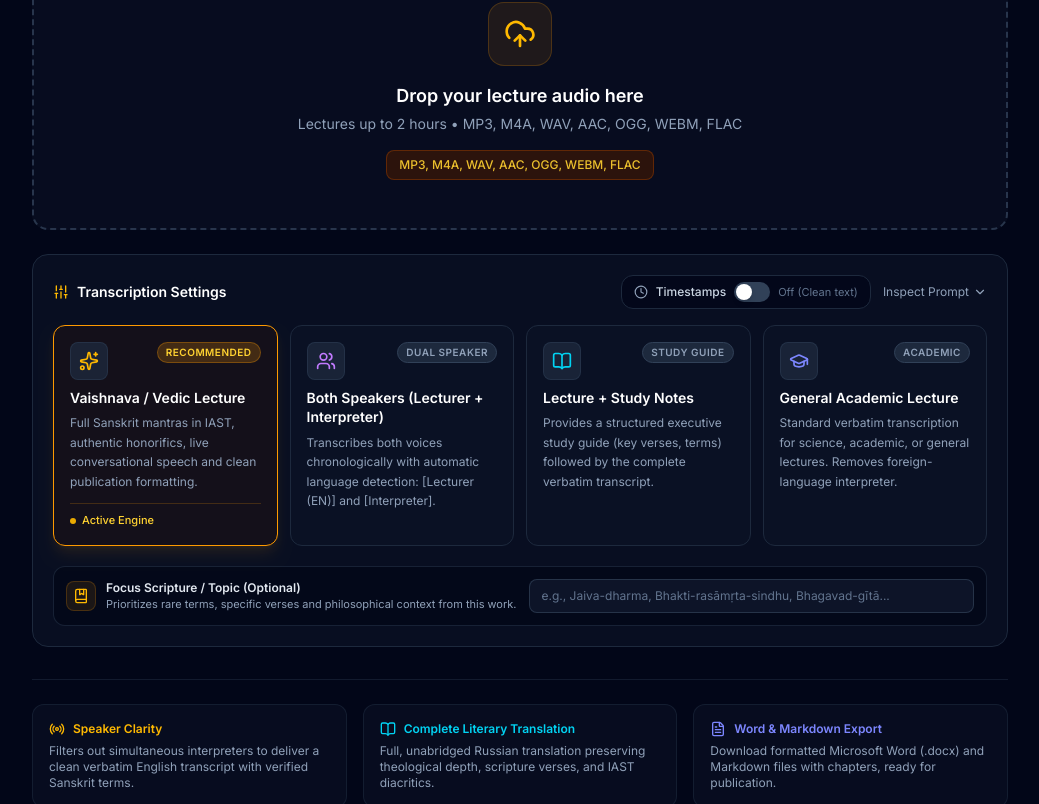
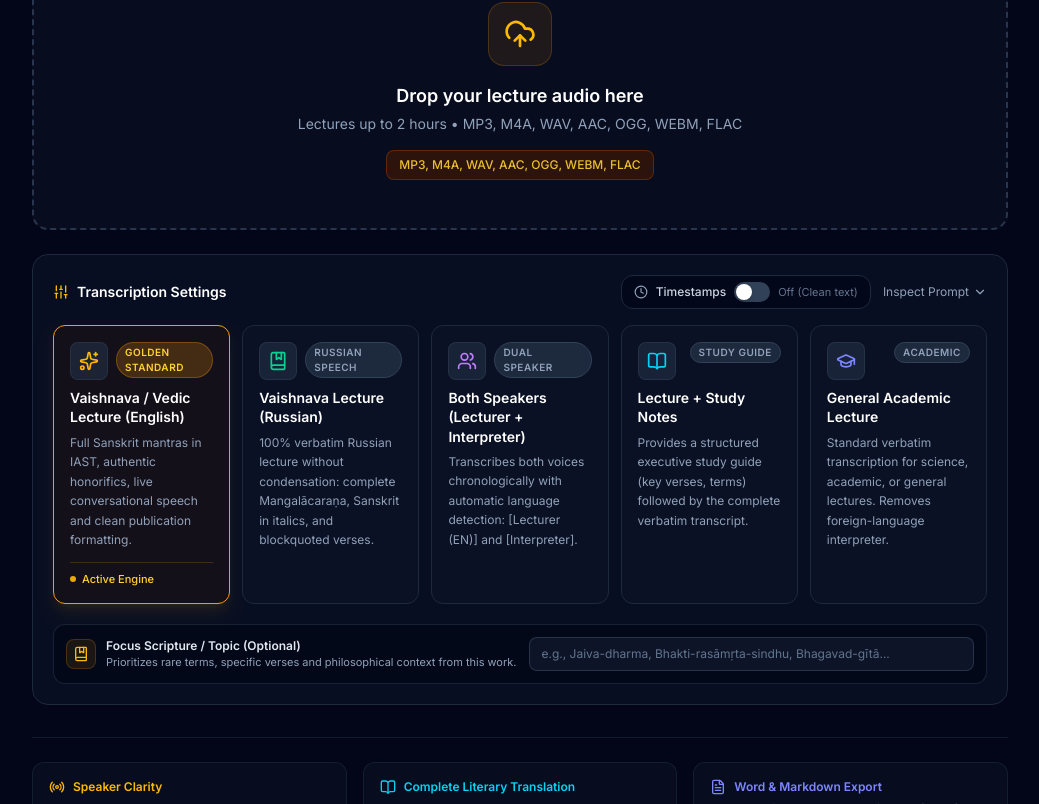
Before and after one commit to dumatel42/lecture-transcriber, a React (Vite) app: page / in a window 1280 px wide. Shown: the part 569-1373 px from the top of the page, without its empty margins (120-1159 px from the left). Built offline with nearby package versions, Linux system fonts and the light colour scheme; no server answers.

Commit message:
fix(transcription): fix degeneration loop false-positive abortion on kirtan/mantras and add vaishnava_russian preset

```diff
--- a/src/components/ModeSelector.tsx
+++ b/src/components/ModeSelector.tsx
@@ -36,6 +36,8 @@ export const ModeSelector: React.FC<ModeSelectorProps> = ({
     switch (mode) {
       case 'vaishnava_english':
         return <Sparkles className="w-5 h-5 text-amber-400" />;
+      case 'vaishnava_russian':
+        return <BookMarked className="w-5 h-5 text-emerald-400" />;
       case 'bilingual_split':
         return <Users className="w-5 h-5 text-purple-400" />;
       case 'vaishnava_with_summary':
@@ -61,6 +63,7 @@ export const ModeSelector: React.FC<ModeSelectorProps> = ({
 
   const presetKeys: TranscriptionMode[] = [
     'vaishnava_english',
+    'vaishnava_russian',
     'bilingual_split',
     'vaishnava_with_summary',
     'general_english'
@@ -111,7 +114,7 @@ export const ModeSelector: React.FC<ModeSelectorProps> = ({
       </div>
 
       {/* Preset cards grid */}
-      <div className="grid grid-cols-1 md:grid-cols-2 lg:grid-cols-4 gap-3">
+      <div className="grid grid-cols-1 md:grid-cols-2 lg:grid-cols-3 xl:grid-cols-5 gap-3">
         {presetKeys.map((modeKey) => {
           const localizedPreset = t.presets[modeKey] || TRANSCRIPTION_PRESETS[modeKey];
           const isSelected = currentMode === modeKey;
--- a/src/constants/presets.ts
+++ b/src/constants/presets.ts
@@ -144,8 +144,52 @@ ${timestampDirective}
    - ABSOLUTE PROHIBITION: NEVER enter a repetition loop. Advance steadily forward chronologically to the end.
 
 8. FORMATTING HYGIENE (CLEAN MARKDOWN):
-   - Strict prohibition against backslash escaping of normal punctuation (DO NOT write \\!, \\[, \\], \\-, \\., \\=).
+   - Strict prohibition against backslash escaping of normal punctuation (DO NOT write \!, \[, \], \-, \., \=).
    - Strict prohibition against &nbsp; or raw HTML tags. Output pure, clean GitHub Flavored Markdown.`;
+
+    case 'vaishnava_russian':
+      return `Вы — признанный богословский редактор, знаток гаудия-вайшнавизма и эксперт по стенографированию философских лекций (Золотой издательский стандарт).
+${priorityFocusBlock}
+ОКРУЖЕНИЕ АУДИО:
+Лектор читает лекцию на РУССКОМ ЯЗЫКЕ, обильно цитируя священные писания, санскритские и бенгальские стихи, мантры и философские термины.
+
+ОБЯЗАТЕЛЬНЫЙ ИЗДАТЕЛЬСКИЙ ЗАГОЛОВОК:
+В самом начале выведите метаданные лекции:
+НАЗВАНИЕ ЛЕКЦИИ: [Точное и глубокое название по теме лекции]
+ДОКЛАДЧИК: [Имя докладчика с почтительными титулами, например: Шрила Бхактиведанта Нараяна Госвами Махарадж, Шри Прем Прайоджан Прабху и др.]
+ДАТА: [Дата если слышно]
+МЕСТО: [Город/Храм если слышно]
+
+================================================================================
+ПОЛНЫЙ ДОСЛОВНЫЙ ТЕКСТ ЛЕКЦИИ (100% ВЕРБАТИМ, БЕЗ СОКРАЩЕНИЙ И ОБОБЩЕНИЙ)
+================================================================================
+
+КРИТИЧЕСКИЕ ПРАВИЛА РАСПОЗНАВАНИЯ И ВЁРСТКИ:
+1. АБСОЛЮТНЫЙ ЗАПРЕТ НА ОБОБЩЕНИЯ И СОКРАЩЕНИЯ:
+   - Распознавайте 100% произнесенных слов дословно на русском языке.
+   - СТРОЖАЙШЕ ЗАПРЕЩЕНО делать краткое изложение, конспект, саммари или сжимать речь лектора. Пользователю нужен ПОЛНЫЙ текст от первого до последнего слова!
+   - Делите непрерывную речь на естественные абзацы по 3-5 предложений с правильной пунктуацией.
+   - Прямую речь, вопросы и диалоги оформляйте в кавычках.
+
+2. САНСКРИТ И ТЕРМИНОЛОГИЯ:
+   - Санскритские и бенгальские термины в теле текста оформляйте *курсивом* (*джива*, *гуны*, *бхакти*, *санкиртана*, *хари-катха*).
+   - Общеупотребительные термины пишите с маленькой буквы (*майя*, *гуна*, *джива-таттва*), за исключением имен собственных (*Кришна*, *Радха*, *Чайтанья*, *Шрила Прабхупада*).
+
+3. МОЛИТВЫ, МАНТРЫ И ШЛОКИ:
+   - СТРОЖАЙШИЙ ЗАПРЕТ на плейсхолдеры вроде [киртан] или [молитва].
+   - Записывайте молитвы Мангалачараны и шлоки полностью, строка за строкой.
+   - Цитаты священных писаний оформляйте как markdown blockquote:
+     > текст стиха
+     > — **Источник (напр. Бхагавад-гита 2.13, Шримад-Бхагаватам 1.2.11)**
+
+4. СОХРАНЕНИЕ 100% ЖИВОГО ОБЩЕНИЯ, ПРИМЕРОВ И ЮМОРА:
+   - Сохраняйте все жизненные истории, аналогии, шутки лектора и диалоги со слушателями.
+   - Реплики аудитории отмечайте: «Слушатель: ...», реакции зала: [смех в зале], [аплодисменты].
+
+${timestampDirective}
+
+5. ЧИСТОТА ФОРМАТИРОВАНИЯ:
+   - Никаких бэкслешей перед знаками препинания (не писать \\!, \\[, \\]). Чистый GitHub Flavored Markdown.`;
 
     case 'bilingual_split':
       return `You are an expert multilingual audio transcription specialist in Vedic and academic discourses.
@@ -227,6 +271,14 @@ export const TRANSCRIPTION_PRESETS: Record<TranscriptionMode, ModeConfig> = {
     prompt: buildPresetPrompt('vaishnava_english', false)
   },
 
+  vaishnava_russian: {
+    id: 'vaishnava_russian',
+    name: 'Вайшнавская лекция (Русский язык)',
+    badge: 'Русская речь',
+    description: '100% дословная расшифровка русской лекции без сокращений: полная Мангалачарана, санскрит курсивом, шлоки в блоках цитат и живой юмор.',
+    prompt: buildPresetPrompt('vaishnava_russian', false)
+  },
+
   bilingual_split: {
     id: 'bilingual_split',
     name: 'Both Speakers (Lecturer + Interpreter)',
--- a/src/i18n/translations.ts
+++ b/src/i18n/translations.ts
@@ -43,6 +43,11 @@ export interface Translations {
     customScriptureHint: string;
     presets: {
       vaishnava_english: {
+        name: string;
+        badge: string;
+        description: string;
+      };
+      vaishnava_russian: {
         name: string;
         badge: string;
         description: string;
@@ -212,9 +217,14 @@ export const translations: Record<Language, Translations> = {
       customScriptureHint: 'Prioritizes rare terms, specific verses and philosophical context from this work.',
       presets: {
         vaishnava_english: {
-          name: 'Vaishnava / Vedic Lecture',
-          badge: 'Recommended',
+          name: 'Vaishnava / Vedic Lecture (English)',
+          badge: 'Golden Standard',
           description: 'Full Sanskrit mantras in IAST, authentic honorifics, live conversational speech and clean publication formatting.'
+        },
+        vaishnava_russian: {
+          name: 'Vaishnava Lecture (Russian)',
+          badge: 'Russian Speech',
+          description: '100% verbatim Russian lecture without condensation: complete Mangalācaraṇa, Sanskrit in italics, and blockquoted verses.'
         },
         bilingual_split: {
           name: 'Both Speakers (Lecturer + Interpreter)',
@@ -379,9 +389,14 @@ export const translations: Record<Language, Translations> = {
       customScriptureHint: 'Помогает ИИ распознавать редкие термины, цитаты и контекст этого произведения.',
       presets: {
         vaishnava_english: {
-          name: 'Вайшнавская / Ведическая лекция',
-          badge: 'Рекомендуется',
-          description: 'Полные санскритские мантры в IAST, точные титулы, живая речь с юмором и чистое книжное форматирование.'
+          name: 'Вайшнавская лекция (Английская)',
+          badge: 'English Golden',
+          description: 'Полные санскритские мантры в IAST, точные титулы, живая речь с юмором и удаление переводчика.'
+        },
+        vaishnava_russian: {
+          name: 'Вайшнавская лекция (Русская речь)',
+          badge: '100% Дословно',
+          description: '100% дословная русская лекция: без сокращений, полная Мангалачарана, санскрит курсивом, шлоки в блоках цитат и живой юмор.'
         },
         bilingual_split: {
           name: 'Оба спикера (Лектор + Переводчик)',
--- a/src/types.ts
+++ b/src/types.ts
@@ -1,5 +1,6 @@
 export type TranscriptionMode =
   | 'vaishnava_english'      // Vaishnava/Vedic context: English lecturer only, eliminates mishearings, filters interpreter
+  | 'vaishnava_russian'      // Vaishnava/Vedic context: Russian speech (100% verbatim in Russian, mantras, IAST terms)
   | 'bilingual_split'        // Both speakers: [Lecturer (EN)] + [Interpreter (Detected Language)]
   | 'vaishnava_with_summary' // English verbatim + Philosophical study notes & quoted shlokas
   | 'general_english'        // General non-philosophical lecture (English only)
```
Also changed, not shown: src/services/gemini.ts (+43 -19 lines).
